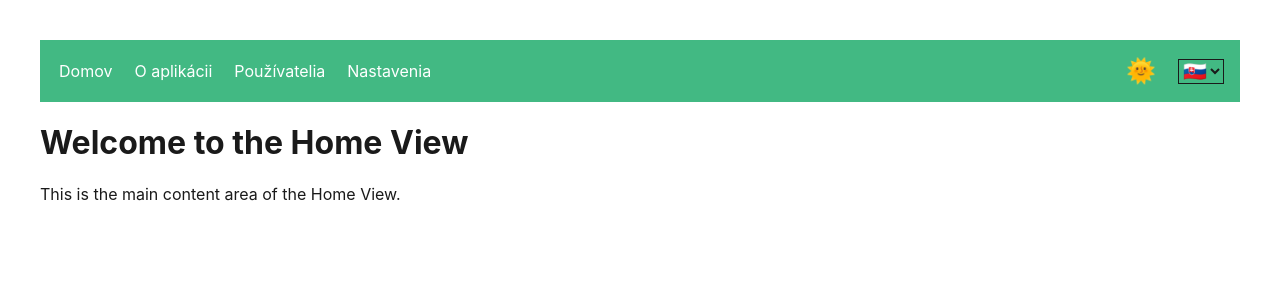
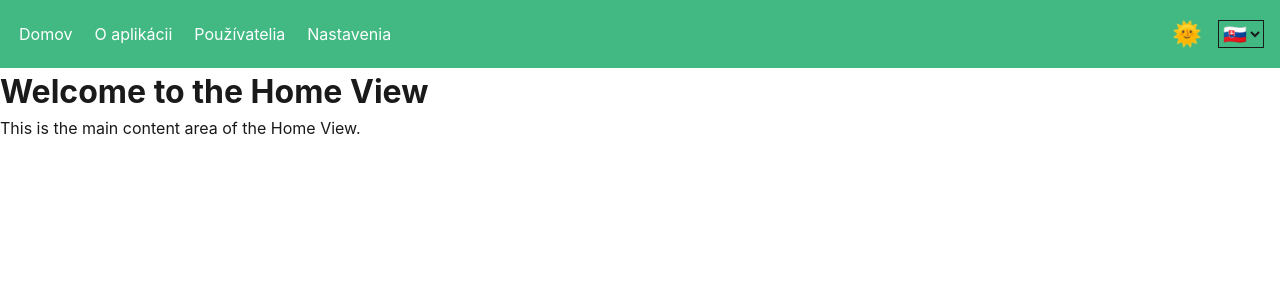
Before and after one commit to Melrok1/vue3-node-docker-app, a Vue app in the folder client/: page / in a window 1280 px wide. Shown: the top 300 px of the page. Built offline with nearby package versions, Linux system fonts and the light colour scheme.

Commit message:
frontend - css reset

```diff
--- a/client/src/assets/main.scss
+++ b/client/src/assets/main.scss
@@ -1,13 +1,7 @@
-@use './styles/theme.scss';
+@use './styles/reset.scss' as *;
+@use './styles/theme.scss' as *;
 
 // @import './base.css';
-
-#app {
-  max-width: 1280px;
-  margin: 0 auto;
-  padding: 2rem;
-  font-weight: normal;
-}
 
 body {
   background-color: var(--color-background);
--- /dev/null
+++ b/client/src/assets/styles/_reset.scss
@@ -0,0 +1,45 @@
+/* _reset.scss | Modern CSS Reset */
+*,
+*::before,
+*::after {
+  box-sizing: border-box;
+  margin: 0;
+  padding: 0;
+}
+
+html,
+body {
+  min-height: 100dvh;
+  width: 100%;
+  line-height: 1.5;
+  -webkit-font-smoothing: antialiased;
+}
+
+img,
+picture,
+video,
+canvas,
+svg {
+  display: block;
+  max-width: 100%;
+}
+
+input,
+button,
+textarea,
+select {
+  font: inherit;
+  background: none;
+  border: none;
+  outline: none;
+}
+
+a {
+  color: inherit;
+  text-decoration: none;
+}
+
+ul,
+ol {
+  list-style: none;
+}
```
